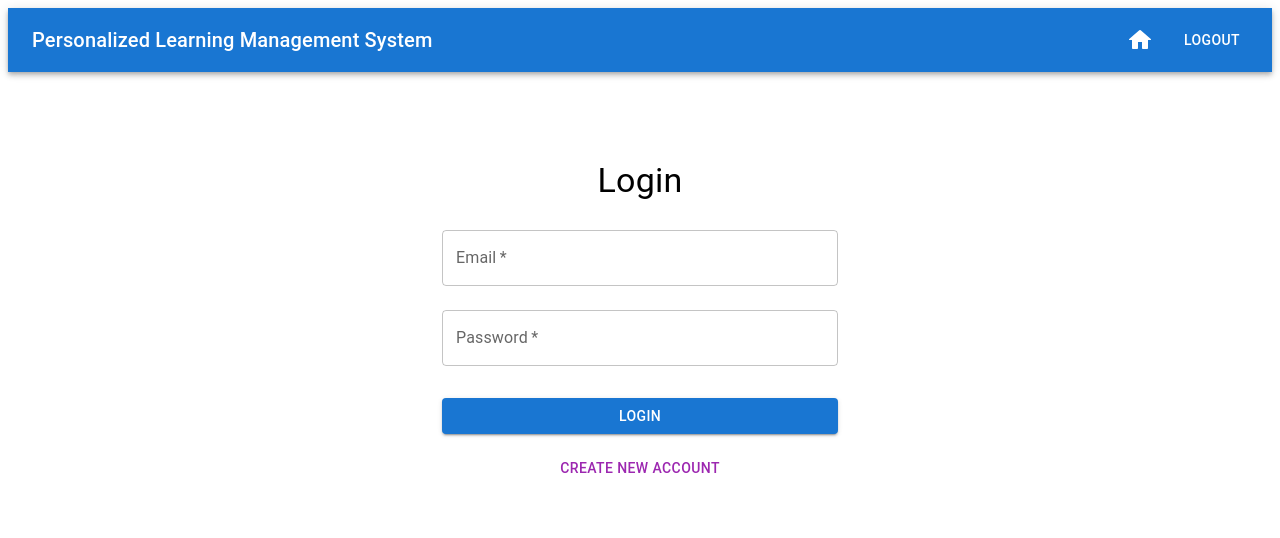
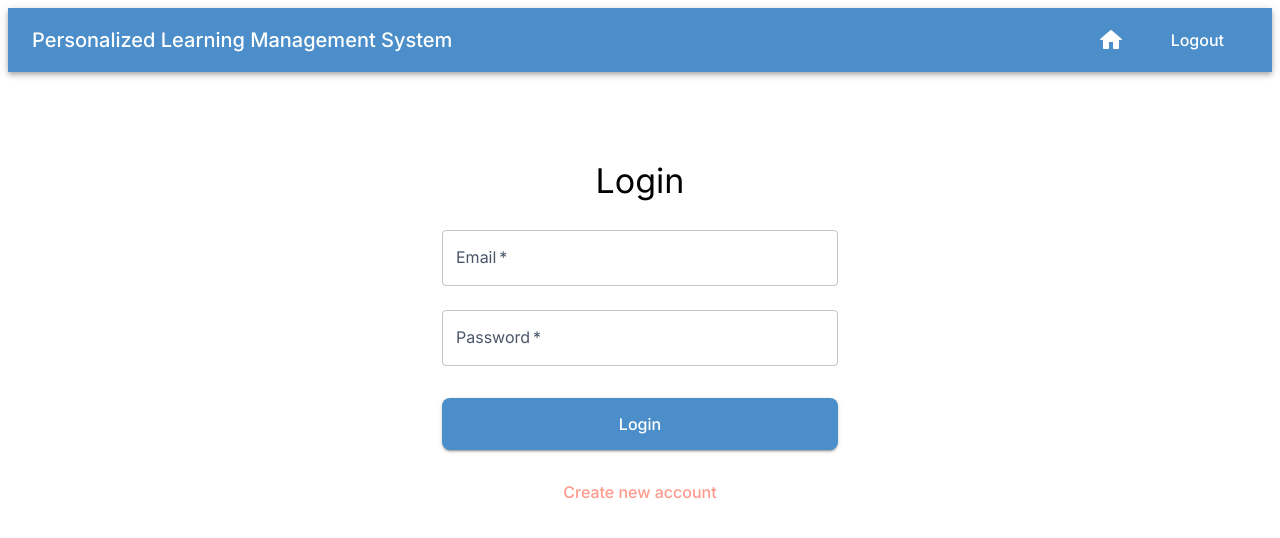
Before and after one commit to Har1Prasaath/Personalized-Learning-Management-System, a React (Create React App) app in the folder frontend/: page / in a window 1280 px wide. Shown: the top 538 px of the page. Built offline with nearby package versions, Linux system fonts and the light colour scheme; no server answers.

Commit message:
font and theme edits

```diff
--- a/frontend/package.json
+++ b/frontend/package.json
@@ -10,7 +10,8 @@
     "react": "^18.2.0",
     "react-dom": "^18.2.0",
     "react-router-dom": "^6.30.0",
-    "react-scripts": "5.0.1"
+    "react-scripts": "5.0.1",
+    "typeface-inter": "^3.18.1"
   },
   "scripts": {
     "start": "react-scripts start",
--- a/frontend/public/index.html
+++ b/frontend/public/index.html
@@ -4,6 +4,7 @@
     <meta charset="utf-8" />
     <link rel="icon" href="%PUBLIC_URL%/favicon.ico" />
     <meta name="viewport" content="width=device-width, initial-scale=1" />
+    <link href="https://fonts.googleapis.com/css2?family=Inter:wght@400;500;600&display=swap" rel="stylesheet">
     <meta name="theme-color" content="#000000" />
     <title>Learning Management System</title>
   </head>
--- a/frontend/src/components/Header.js
+++ b/frontend/src/components/Header.js
@@ -22,7 +22,10 @@ export default function Header() {
   };
 
   return (
-    <AppBar position="static" sx={{ bgcolor: 'primary.main' }}>
+    <AppBar position="static" sx={{
+      bgcolor: 'primary.main',
+      color: 'primary.contrastText'
+    }}>
       <Toolbar>
         <Typography
           variant="h6"
--- a/frontend/src/components/Home.js
+++ b/frontend/src/components/Home.js
@@ -18,7 +18,7 @@ export default function Home() {
 
   return (
     <Box sx={{ mt: 4, px: 2 }}>
-      <Typography variant="h2" gutterBottom>Available Courses</Typography>
+      <Typography variant="h2" color="textPrimary" gutterBottom>Available Courses</Typography>
       <Grid container spacing={3}>
         {courses.map(course => (
           <Grid item xs={12} sm={6} md={4} key={course.id}>
--- a/frontend/src/index.js
+++ b/frontend/src/index.js
@@ -2,14 +2,17 @@ import React from 'react';
 import ReactDOM from 'react-dom/client';
 import { BrowserRouter as Router } from 'react-router-dom';
 import App from './App';
-import { ThemeProvider } from '@mui/material/styles';
-import theme from './theme';
+import { ThemeProvider } from '@mui/material/styles';  // Single import
+import theme from './theme';                           // Single import
+import 'typeface-inter';
 
 const root = ReactDOM.createRoot(document.getElementById('root'));
 root.render(
   <React.StrictMode>
-    <Router>
-      <App />
-    </Router>
+    <ThemeProvider theme={theme}>
+      <Router>
+        <App />
+      </Router>
+    </ThemeProvider>
   </React.StrictMode>
 );
--- a/frontend/src/theme.js
+++ b/frontend/src/theme.js
@@ -3,10 +3,65 @@ import { createTheme } from '@mui/material/styles';
 const theme = createTheme({
   palette: {
     primary: {
-      main: '#1976d2',
+      main: '#4B8EC9',  // Soft ocean blue
+      contrastText: '#FFFFFF',
     },
     secondary: {
-      main: '#dc004e',
+      main: '#FF9A8D',  // Warm coral
+      contrastText: '#FFFFFF',
+    },
+    background: {
+      default: '#F8FAFC',  // Very light blue-gray
+      paper: '#FFFFFF',
+    },
+    text: {
+      primary: '#2D3748',  // Dark slate
+      secondary: '#718096',  // Medium slate
+    },
+  },
+  typography: {
+    fontFamily: 'Inter, sans-serif',
+    h1: {
+      fontSize: '2.5rem',
+      fontWeight: 600,
+      color: '#2D3748',
+      letterSpacing: '-0.02em',
+    },
+    h2: {
+      fontSize: '2rem',
+      fontWeight: 600,
+      color: '#2D3748',
+      letterSpacing: '-0.015em',
+    },
+    body1: {
+      fontSize: '1rem',
+      lineHeight: 1.6,
+      color: '#4A5568',
+    },
+  },
+  components: {
+    MuiButton: {
+      styleOverrides: {
+        root: {
+          borderRadius: '8px',
+          padding: '12px 24px',
+          textTransform: 'none',
+          fontSize: '1rem',
+        },
+      },
+    },
+    MuiCard: {
+      styleOverrides: {
+        root: {
+          borderRadius: '12px',
+          boxShadow: '0 4px 6px -1px rgba(0, 0, 0, 0.05)',
+          transition: 'transform 0.2s, box-shadow 0.2s',
+          '&:hover': {
+            transform: 'translateY(-2px)',
+            boxShadow: '0 10px 15px -3px rgba(0, 0, 0, 0.1)',
+          },
+        },
+      },
     },
   },
 });
```
Also changed, not shown: 1 other file (tests, documents, lock files or other folders).
